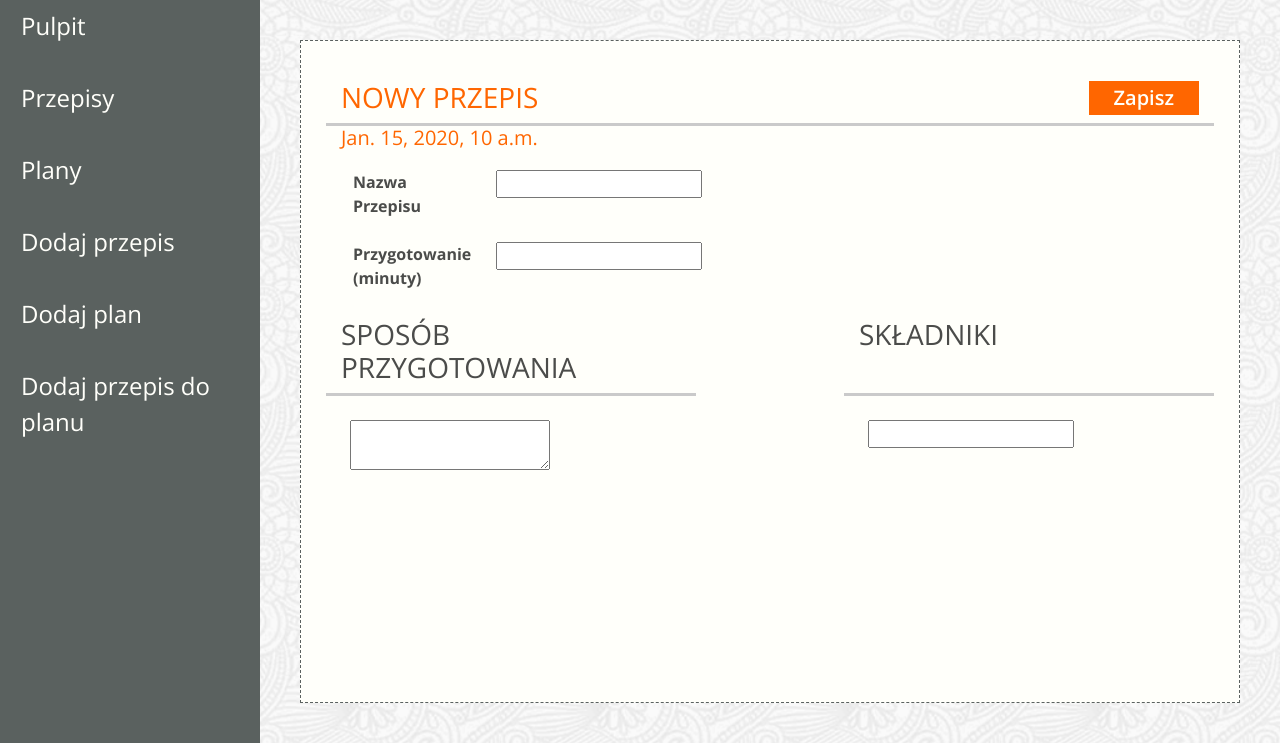
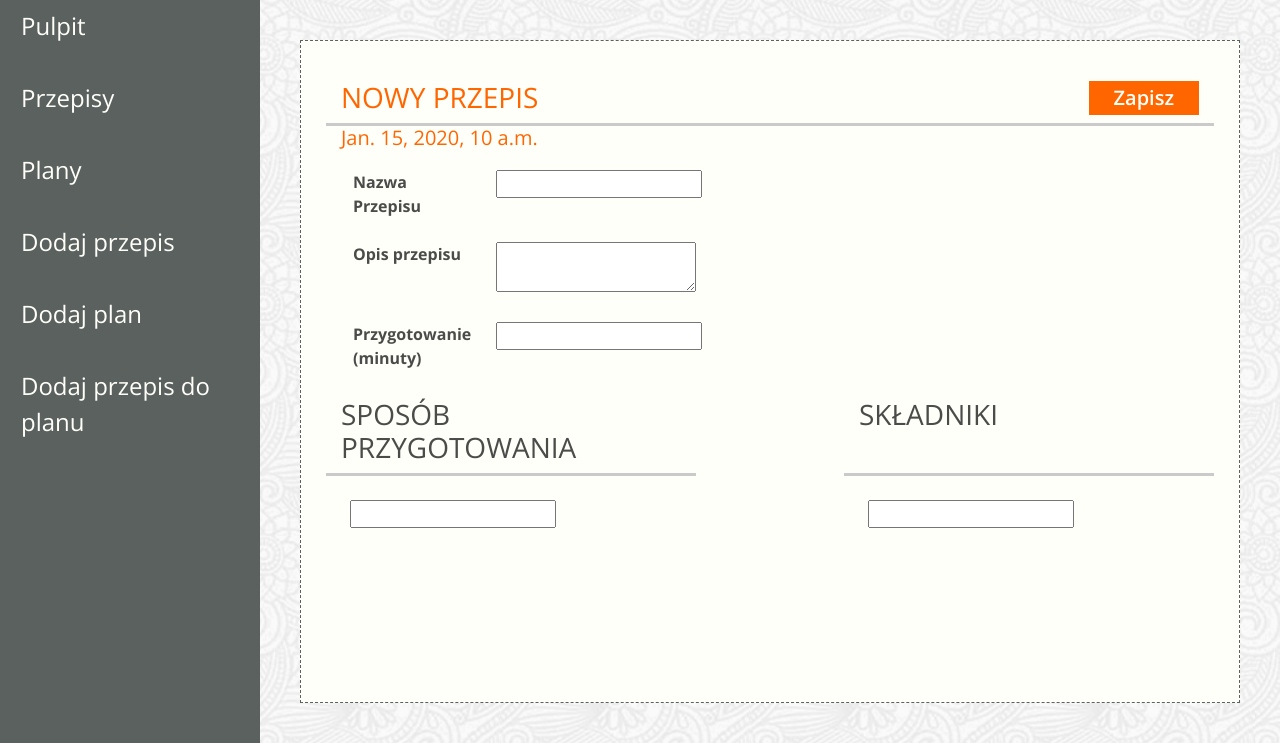
Before and after one commit to JoannaGradowska/CL-ScrumLabProject, a Django app: template jedzonko/templates/app-add-recipe.html in a window 1280 px wide. Shown: the part 84-827 px from the top of the page. Run offline with Django 3.2, Linux system fonts and the light colour scheme; the template is opened without the code that fills it: most values are stand-ins (such as "Sample title", 1, 10 or a date in 2020); form fields are guessed from the names that the template uses; some libraries are stand-ins or nearby versions; some web fonts are replaced.

Commit message:
poprawki

```diff
--- a/jedzonko/forms.py
+++ b/jedzonko/forms.py
@@ -6,7 +6,7 @@ from jedzonko.models import Recipe, Plan
 class AddRecipeForm(forms.ModelForm):
     class Meta:
         model = Recipe
-        fields = ['name', 'ingredients', 'description', 'preparation_time']
+        fields = ['name', 'ingredients', 'description', 'preparation_time', 'preparation']
 
 
 class AddPlanForm(forms.Form):
--- a/jedzonko/templates/app-add-recipe.html
+++ b/jedzonko/templates/app-add-recipe.html
@@ -26,10 +26,10 @@
                             {{ form.name }}
                         </td>
                     </tr>
-                    {#            <tr class="d-flex">#}
-                    {#                <th scope="row" class="col-2">Opis przepisu</th>#}
-                    {#                <td class="col-7">{{ form.description }}</td>#}
-                    {#            </tr>#}
+                                <tr class="d-flex">
+                                    <th scope="row" class="col-2">Opis przepisu</th>
+                                    <td class="col-7">{{ form.description }}</td>
+                                </tr>
                     <tr class="d-flex">
                         <th scope="row" class="col-2">Przygotowanie (minuty)</th>
                         <td class="col-3">
@@ -48,7 +48,7 @@
                 </div>
                 <div class="row d-flex">
                     <div class="col-5 p-4">
-                        {{ form.description }}
+                        {{ form.preparation }}
                         {#                <textarea class="w-100 p-1" rows="10"></textarea>#}
                     </div>
                     <div class="col-2"></div>
--- a/jedzonko/templates/app-recipe-details.html
+++ b/jedzonko/templates/app-recipe-details.html
@@ -22,7 +22,7 @@
             </tr>
             <tr class="d-flex">
                 <th scope="row" class="col-2">Opis przepisu</th>
-                <td class="col-7">{{ recipe.preparation }}
+                <td class="col-7">{{ recipe.description }}
                 </td>
             </tr>
             <tr class="d-flex">
@@ -54,7 +54,7 @@
         </div>
         <div class="row d-flex">
             <div class="col-5 p-4">
-                <p>{{ recipe.description }}</p>
+                <p>{{ recipe.preparation }}</p>
             </div>
             <div class="col-2"></div>
             <ul class="col-5 p-4 list-unstyled">
```
